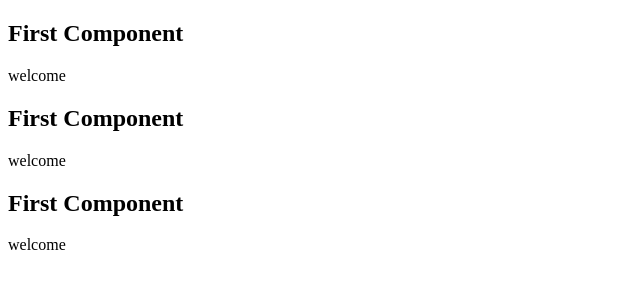
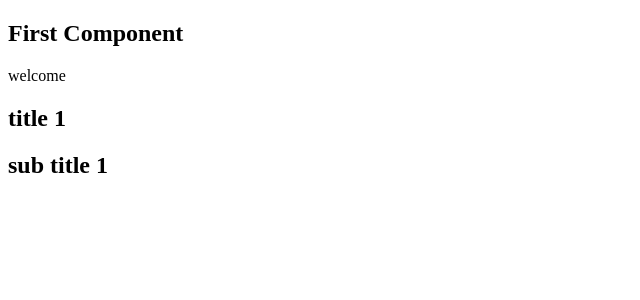
Before and after one commit to fabiocosta07/react-redux-course, a React (Create React App) app in the folder fundamentals-react/: page / in a window 1280 px wide. Shown: the top 300 px of the page, without its empty margins (0-640 px from the left). Built offline with nearby package versions, Linux system fonts and the light colour scheme.

Commit message:
section 2 - 16 - Second Component with params + rename First extension

```diff
--- /dev/null
+++ b/fundamentals-react/src/components/basics/SecondWithParam.jsx
@@ -0,0 +1,10 @@
+import React from 'react'
+
+export default function SecondWithParam(params) {
+    return (
+        <div>
+            <h2> {params.title} </h2>
+            <h2> {params.subtitle} </h2>
+        </div>
+    )
+}
--- a/fundamentals-react/src/index.js
+++ b/fundamentals-react/src/index.js
@@ -2,12 +2,12 @@ import React from 'react';
 import ReactDOM from 'react-dom';
 import './index.css';
 import First from './components/basics/First';
+import SecondWithParam from './components/basics/SecondWithParam'
 
 ReactDOM.render(
   <div>
     <First></First>
-    <First></First>
-    <First></First>
+    <SecondWithParam title="title 1" subtitle="sub title 1"></SecondWithParam>
   </div>
   ,
   document.getElementById('root')
```
Also changed, not shown: fundamentals-react/src/components/basics/First.jsx (renamed from fundamentals-react/src/components/basics/First.js).
